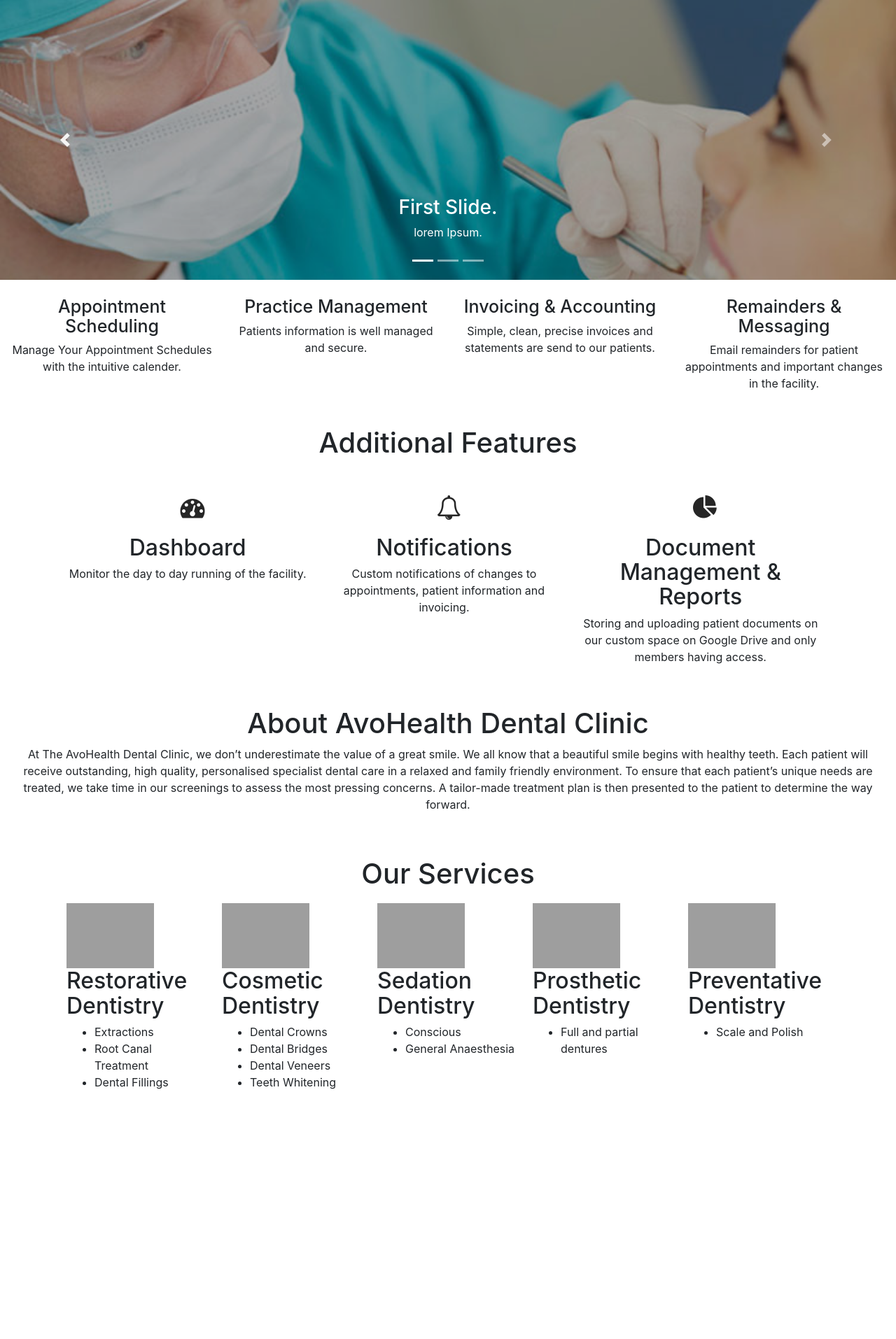
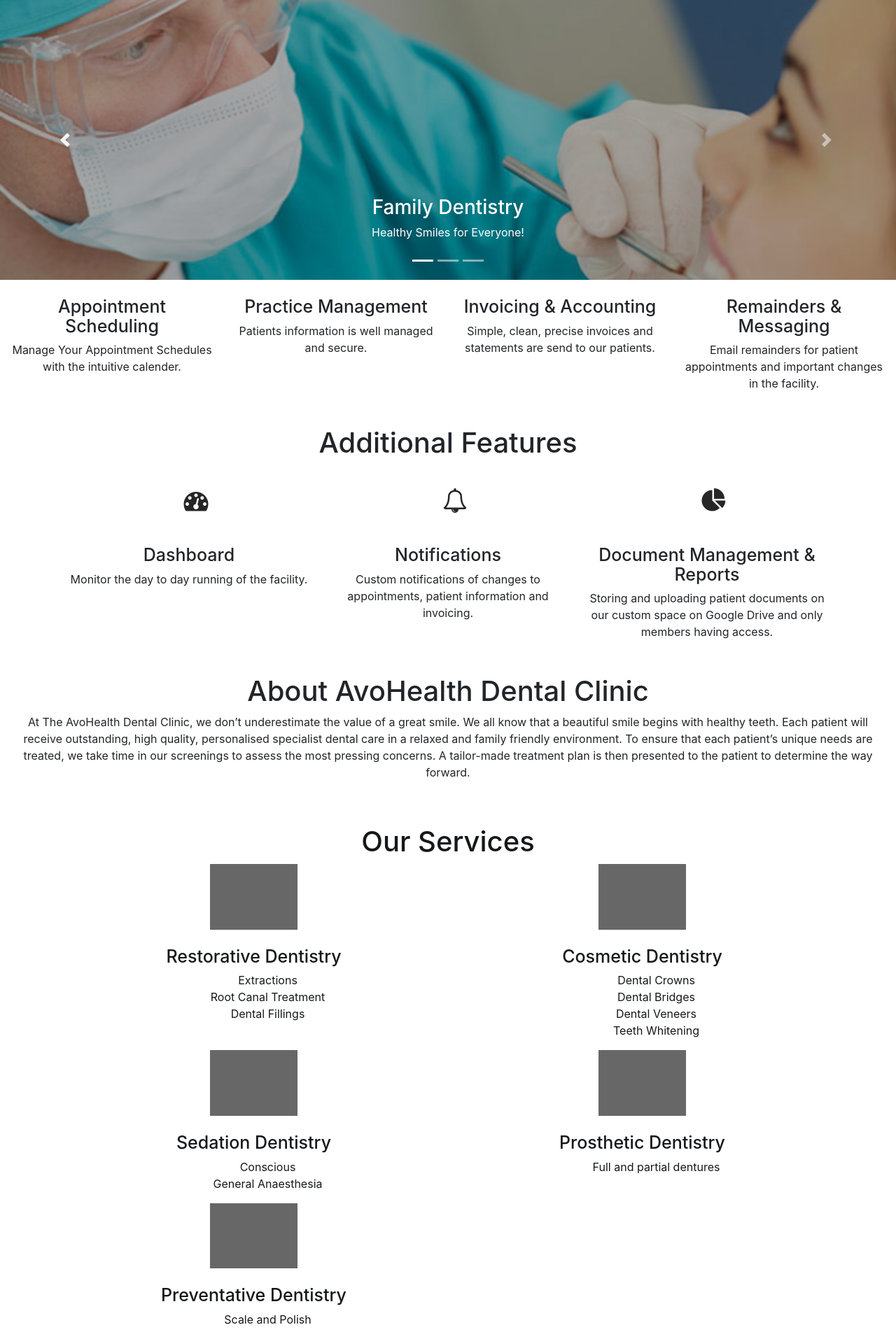
Before and after one commit to faith1995/SE_PROJECT_Group2, a PHP site: page / in a window 1280 px wide. Shown: the whole page at 70% size. Before the commit the page ends 1557 px from the top, so only its background shows below. Run offline with PHP 8.4, Linux system fonts and the light colour scheme; some libraries are stand-ins or nearby versions; grey boxes are pictures that could not be loaded.

Commit message:
Add files via upload

```diff
--- a/ClinicWeb/index.html
+++ b/ClinicWeb/index.html
@@ -18,22 +18,22 @@
     <div class="carousel-item active">
       <img class="d-block img-fluid banner-image" src="./img/dentalclinic.jpg" alt="First slide">
       <div class="carousel-caption d-none d-md-block">
-        <h3>First Slide.</h3>
-        <p>lorem Ipsum.</p>
+        <h3>Family Dentistry</h3>
+        <p>Healthy Smiles for Everyone!</p>
       </div>
     </div>
     <div class="carousel-item">
       <img class="d-block img-fluid banner-image" src="./img/dental2.jpg" alt="Second slide">
       <div class="carousel-caption d-none d-md-block">
-        <h3>Second Slide.</h3>
-        <p>lorem Ipsum.</p>
+        <h3>Brighten</h3>
+        <p>Your Smile, Build Your Confidence</p>
       </div>
     </div>
     <div class="carousel-item">
       <img class="d-block img-fluid banner-image" src="./img/dental3.jpg" alt="Third slide">
       <div class="carousel-caption d-none d-md-block">
-        <h3>Third Slide.</h3>
-        <p>lorem Ipsum.</p>
+        <h3>Quality Care</h3>
+        <p>Your health is our priority</p>
       </div>
     </div>
   </div>
@@ -94,24 +94,26 @@
 
 <section id="boxes">
     <div class="container">
-        <div class="box">
-            <a href="#"><i class="fa fa-tachometer" aria-hidden="true"></i></a>
+       <div class="row">
+        <div class="col-sm-4">
+           <a href="#"><i class="fa fa-tachometer" aria-hidden="true"></i></a>
             <div class="center">
             <h2>Dashboard </h2>
              </div>
             <p> Monitor the day to day running of the facility. </p>
         </div>
-         <div class="box">
-            <a href="#"><i class="fa fa-bell-o" aria-hidden="true"></i></a>
+        <div class="col-sm-4">
+           <a href="#"><i class="fa fa-bell-o" aria-hidden="true"></i></a>
             <div class="center">
             <h2>Notifications</h2>
             </div>
             <p>Custom notifications of changes to appointments, patient information and invoicing.</p>
         </div>
-         <div class="box">
-            <a href="#"><i class="fa fa-pie-chart" aria-hidden="true"></i></a>
+          <div class="col-sm-4">
+           <a href="#"><i class="fa fa-pie-chart" aria-hidden="true"></i></a>
             <h2>Document Management & Reports</h2>
             <p>Storing and uploading patient documents on our custom space on Google Drive and only members having access.</p>
+        </div>
         </div>
     </div>
 </section>
@@ -132,18 +134,19 @@
             <h1>Our Services</h1>
         </div>
         </div>
-        <div class="box">
+         <div class="row">
+           <div class="col-sm-6">
             <a href="#" class="rotate-link"><img src="http://smiledentalclinic.co.za/wp-content/uploads/restorative-dentistry-icon.png" alt="Restorative Dentistry" width="125" class="rotate-icon"></a>
             <div class="center">
             <h2>Restorative Dentistry</h2>
-             </div>
+           </div>
             <ul>
                 <li>Extractions</li>
                 <li>Root Canal Treatment</li>
                 <li>Dental Fillings </li>
             </ul>
         </div>
-        <div class="box">
+          <div class="col-sm-6">
             <a href="#" class="rotate-link"><img src="http://smiledentalclinic.co.za/wp-content/uploads/cosmetic-dentistry-icon.png" alt="Comsmetic Dentistry" width="125" class="rotate-icon"></a>
             <div class="center">
             <h2>Cosmetic Dentistry</h2>
@@ -155,7 +158,7 @@
                 <li>Teeth Whitening </li>
             </ul>
         </div>
-        <div class="box">
+        <div class="col-sm-6">
             <a href="#" class="rotate-link"><img src="http://smiledentalclinic.co.za/wp-content/uploads/sedation-dentistry-icon.png" alt="Sedation Dentistry" width="125" class="rotate-icon"></a>
             <div class="center">
             <h2>Sedation Dentistry</h2>
@@ -165,7 +168,7 @@
                 <li>General Anaesthesia</li>
             </ul>
         </div>
-        <div class="box">
+        <div class="col-sm-6">
             <a href="#" class="rotate-link"><img src="http://smiledentalclinic.co.za/wp-content/uploads/prosthetic-dentistry-icon.png" alt="Prosthetic Dentistry" width="125" class="rotate-icon"></a>
             <div class="center">
             <h2>Prosthetic Dentistry</h2>
@@ -174,7 +177,7 @@
                 <li>Full and partial dentures</li>
             </ul>
         </div>
-        <div class="box">
+        <div class="col-sm-6">
             <a href="#" class="rotate-link"><img src="http://smiledentalclinic.co.za/wp-content/uploads/preventative-dentistry-icon.png" alt="Preventative Dentistry" width="125" class="rotate-icon"></a>
             <div class="center">
             <h2>Preventative Dentistry</h2>
@@ -183,6 +186,7 @@
                 <li>Scale and Polish</li>
             </ul>
         </div>
+      </div>
 </section>
           <script src="https://code.jquery.com/jquery-3.2.1.slim.min.js" integrity="sha384-KJ3o2DKtIkvYIK3UENzmM7KCkRr/rE9/Qpg6aAZGJwFDMVNA/GpGFF93hXpG5KkN" crossorigin="anonymous"></script>
           <script src="https://cdnjs.cloudflare.com/ajax/libs/popper.js/1.11.0/umd/popper.min.js" integrity="sha384-b/U6ypiBEHpOf/4+1nzFpr53nxSS+GLCkfwBdFNTxtclqqenISfwAzpKaMNFNmj4" crossorigin="anonymous"></script>
--- a/ClinicWeb/style.css
+++ b/ClinicWeb/style.css
@@ -35,22 +35,15 @@
 	margin-top: 20px;
 }
 
-#boxes .box{
-	float: left;
-	text-align: center;
-	width: 33%;
-	padding:10px;
-}
-
-#boxes .box .center{
+#boxes .col-sm-4 .center{
 	 text-align: center;
 }
 
-#boxes .box .center a h2{
+#boxes .col-sm-4 .center a h2{
 	font-size: 18px;
 }
 
-#boxes .box a{
+#boxes .col-sm-4 a{
 	float : center;
 	margin-top: 15px;
 	width :80px;
@@ -64,49 +57,52 @@
 	border-radius: 50px;
 	position: relative;
 	overflow: hidden;
-
 }
 
-#boxes .box a .fa{
+#boxes .col-sm-4 a .fa{
 	position: center;
 	color: #262626;
 	transition: .5s;
 }
 
-#boxes .box a:hover .fa{
+#boxes .col-sm-4  a:hover .fa{
 	transform: rotateY(360deg);
 }
 
-#boxes .box a:before {
+#boxes .col-sm-4 a:before {
 	content:'';
 	position: absolute;
 	top: 100%;
 	left: 0;
 	width: 100%;
 	height: 100%;
-	background: #42ae42;
+	background: forestgreen;
 	transition: .5s;
 }
 
-#boxes .box a:hover:before{
+#boxes .col-sm-4 a:hover:before{
 	top: 0;
 }
 
 #our-services {
 	margin-top: 30px;
+	filter: brightness(65%);
 }
 
-#our-services .box{
-	float: left;
+#our-services .col-sm-6{
 	text-align: none;
-	width: 20%;
-	padding:10px;
+    text-decoration: none;
 }
 
-#our-services .box a .rotate-icon{
+#our-services .col-sm-6 ul{
+	list-style: none;
+}
+
+
+#our-services .col-sm-6 a .rotate-icon{
 	transition: .5s;
 }
 
-#our-services .box a:hover .rotate-icon{
+#our-services .col-sm-6 a:hover .rotate-icon{
 	transform: rotateY(360deg);
 }
```
Also changed, not shown: Email/email.html (+48 -7 lines), Email/style.css (+40 -3 lines), ClinicWeb/img/Logo.png (added), ClinicWeb/img/cosmetic.png (added), ClinicWeb/img/decay.png (added), ClinicWeb/img/preventative.png (added), ClinicWeb/img/prosthetic.png (added), ClinicWeb/img/sedation.png (added), Email/img/Logo.png (added), Email/img/infant-smile.jpg (added), Email/img/toothy-smile.jpg (added).
